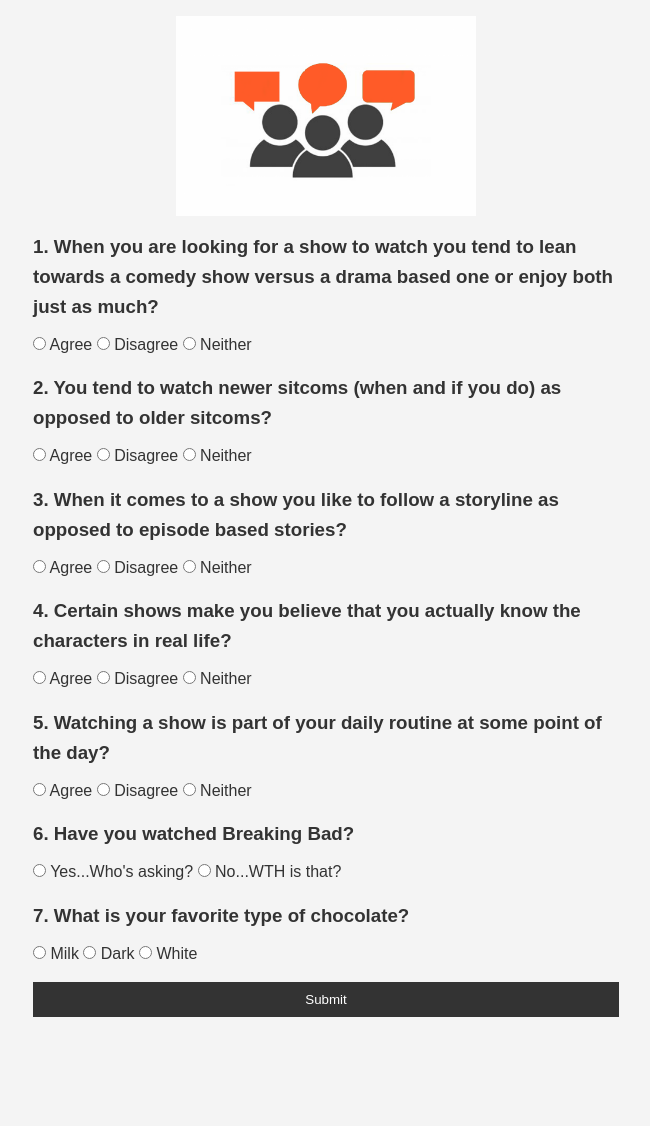
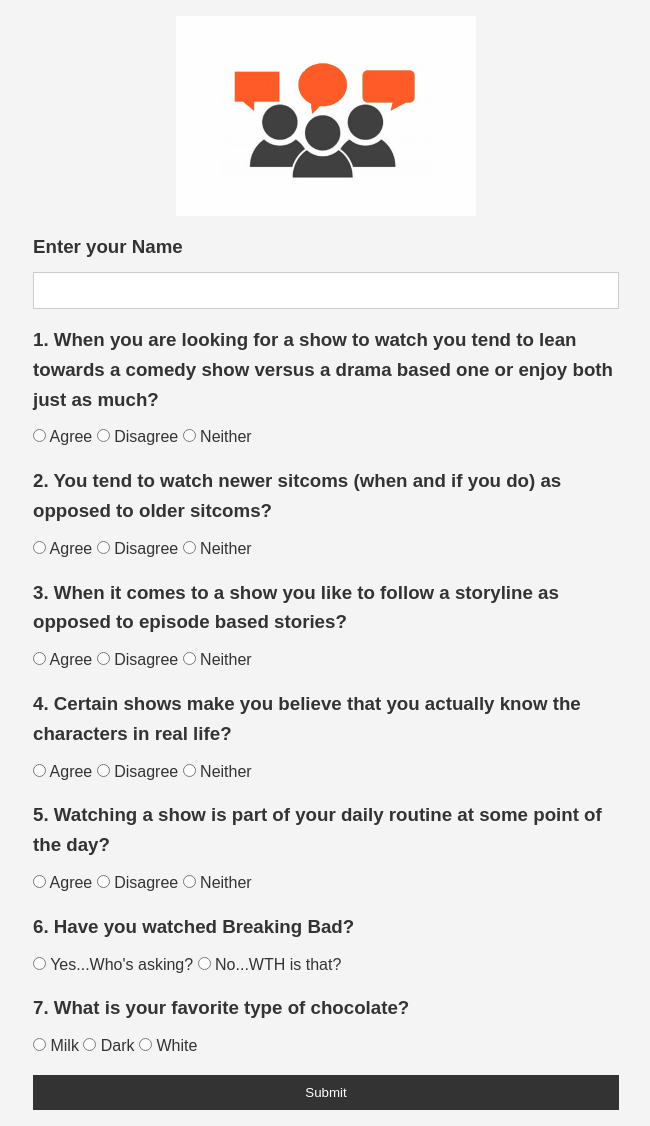
Before and after one commit to the11977/Final_Project, a Flask app: page / in a window 1280 px wide. Shown: the whole page, without its empty margins (314-964 px from the left). Before the commit the page ends 1017 px from the top, so only its background shows below. Run offline with Flask 2, Linux system fonts and the light colour scheme.

Commit message:
Third commit

```diff
--- a/app.py
+++ b/app.py
@@ -1,6 +1,6 @@
 from flask import Flask, render_template, request
 from flask_sqlalchemy import SQLAlchemy
-# from send_mail import send_mail
+from send_mail import send_mail
 
 app = Flask(__name__)
 
@@ -19,18 +19,19 @@ db = SQLAlchemy(app)
 
 
 class Feedback(db.Model):
-    __tablename__ = 'feedback'
+    __tableName__ = 'Feedback'
     id = db.Column(db.Integer, primary_key=True)
-    Q1 = db.Column(db.String())
-    Q2 = db.Column(db.String())
-    Q3 = db.Column(db.String())
-    Q4 = db.Column(db.String())
-    Q5 = db.Column(db.String())
-    Q6 = db.Column(db.String())
-    Q7 = db.Column(db.String())
+    Name = db.Column(db.String(200), unique=True)
+    Q1 = db.Column(db.Text)
+    Q2 = db.Column(db.Text)
+    Q3 = db.Column(db.Text)
+    Q4 = db.Column(db.Text)
+    Q5 = db.Column(db.Text)
+    Q6 = db.Column(db.Text)
+    Q7 = db.Column(db.Text)
 
-
-    def __init__(self, Q1, Q2, Q3, Q4, Q5, Q6, Q7):
+    def __init__(self, Name, Q1, Q2, Q3, Q4, Q5, Q6, Q7):
+        self.Name = Name
         self.Q1 = Q1
         self.Q2 = Q2
         self.Q3 = Q3
@@ -48,29 +49,31 @@ def index():
 @app.route('/submit', methods=['POST'])
 def submit():
     if request.method == 'POST':
-        Q1 = request.form['Q1']
-        Q2 = request.form['Q2']
-        Q3 = request.form['Q3']
-        Q4 = request.form['Q4']
-        Q5 = request.form['Q5']
-        Q6 = request.form['Q6']
-        Q7 = request.form['Q7']
+        Name = request.form.get('Name')
+        Q1 = request.form.get('Q1')
+        Q2 = request.form.get('Q2')
+        Q3 = request.form.get('Q3')
+        Q4 = request.form.get('Q4')
+        Q5 = request.form.get('Q5')
+        Q6 = request.form.get('Q6')
+        Q7 = request.form.get('Q7')
 
-        #print(Q1, Q2, Q3, Q4, Q5, Q6, Q7)
+        # print(Q1, Q2, Q3, Q4, Q5, Q6, Q7)
 
-    if Q1 == '' or Q2 == '' or Q3 == '' or Q4 == '' or Q5 == '' or Q6 == '' or Q7 == '':
+    if Name == "":
         return render_template('index.html', message='Please enter required fields')
-
-    if db.session.query(Feedback).filter(Feedback.Q1 == Q1).count() == 0:
-        data = Feedback(Q1, Q2, Q3, Q4, Q5, Q6, Q7)
+    if db.session.query(Feedback).filter(Feedback.Name == Name).count() == 0:
+        data = Feedback(Name, Q1, Q2, Q3, Q4, Q5, Q6, Q7)
         db.session.add(data)
         db.session.commit()
-        #send_mail(Q1, Q2, Q3, Q4, Q5, Q6, Q7)
-        return render_template('success.html')
+        send_mail(Name, Q1, Q2, Q3, Q4, Q5, Q6, Q7)
+    return render_template('success.html')
 
-    return render_template('index.html', message='You have already submitted feedback')
+    return render_template(
+        'index.html',
+        message='You have already submitted feedback'
+        )
 
 
 if __name__ == '__main__':
-#   app.debug = True
     app.run()
--- a/templates/index.html
+++ b/templates/index.html
@@ -5,15 +5,19 @@
     <meta name="viewport" content="width=device-width, initial-scale=1.0" />
     <meta http-equiv="X-UA-Compatible" content="ie=edge" />
     <link rel="stylesheet" href="../static/style.css" />
-    <title>Please rate your service</title>
+    <title>Response</title>
   </head>
   <body>
     <div class="container">
-      <img src="../static/feedback.png" alt="Lexus" class="logo" />
+      <img src="../static/feedback.png" alt="demo" class="logo" />
       {% if message %}
-      <p class="message">{{ message | safe }}</p>
+      <p class="message">{{ message }}</p>
       {% endif %}
       <form action="/submit" method="POST">
+        <div class="form-group">
+          <h3>Enter your Name</h3>
+          <input type="text" name="Name"/>
+        </div>
         <div class="form-group">
           <h3>1. When you are looking for a show to watch you tend to lean towards a comedy show versus a drama based one or enjoy both just as much?</h3>
           <input type="radio" name="Q1" value="Agree" /> Agree
```
Also changed, not shown: send_mail.py (+7 -7 lines), 2 other files.
